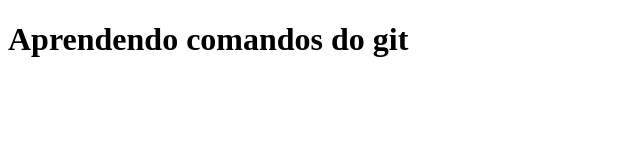
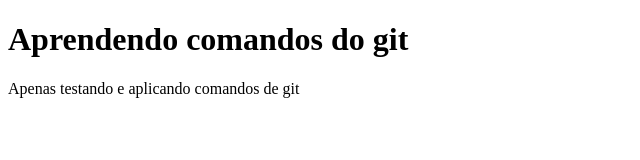
Before and after one commit to gustabcc/git_kenzie, a plain HTML site: page index.html in a window 1280 px wide. Shown: the whole page, without its empty margins (0-640 px from the left). Drawn offline with Linux system fonts and the light colour scheme.

Commit message:
Inserido um parágrafo para mostrar onde foi realizada a modificação

```diff
--- a/index.html
+++ b/index.html
@@ -8,5 +8,7 @@
 </head>
 <body>
    <h1>Aprendendo comandos do git</h1>
+
+   <p>Apenas testando e aplicando comandos de git</p>
 </body>
 </html>
```
